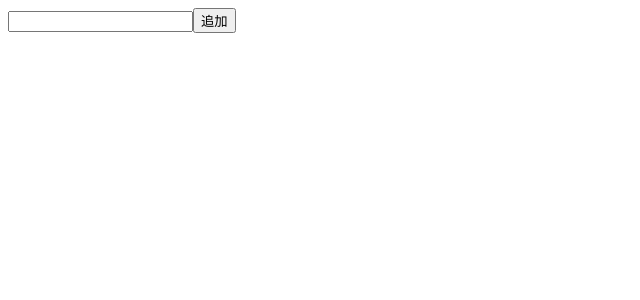
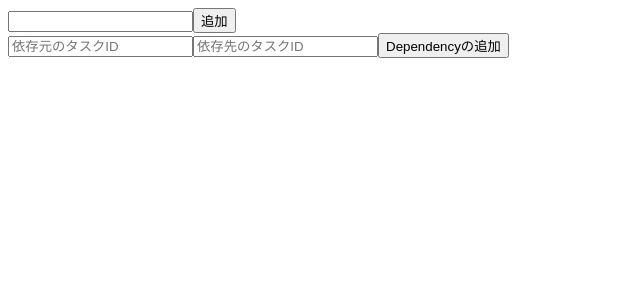
Before and after one commit to Kiikurage/TODOBoard, a React app in the folder workspaces/frontend-react/: page / in a window 1280 px wide. Shown: the top 300 px of the page, without its empty margins (0-640 px from the left). Built offline with nearby package versions, Linux system fonts and the light colour scheme.

Commit message:
タスクに依存関係データを追加

```diff
--- a/workspaces/frontend-react/src/TaskStorage.ts
+++ b/workspaces/frontend-react/src/TaskStorage.ts
@@ -56,6 +56,7 @@ export class TaskStorage {
             description: task.description,
             x: task.x,
             y: task.y,
+            dependencies: [...task.dependencies],
         };
     }
 
@@ -67,6 +68,7 @@ export class TaskStorage {
             description: serializedTask.description ?? '',
             x: serializedTask.x,
             y: serializedTask.y,
+            dependencies: new Set(serializedTask.dependencies ?? []),
         });
     }
 
@@ -100,4 +102,5 @@ interface SerializedTask {
     description: string;
     x: number;
     y: number;
+    dependencies?: string[];
 }
--- /dev/null
+++ b/workspaces/frontend-react/src/lib/isNotNull.ts
@@ -0,0 +1,3 @@
+export function isNotNull<T>(value: T | null | undefined): value is T {
+    return value !== null && value !== undefined;
+}
--- /dev/null
+++ b/workspaces/frontend-react/src/lib/throwError.ts
@@ -0,0 +1,3 @@
+export function throwError(message: string): never {
+    throw new Error(message);
+}
--- a/workspaces/frontend-react/src/model/Task.ts
+++ b/workspaces/frontend-react/src/model/Task.ts
@@ -6,10 +6,17 @@ export class Task {
         public readonly description: string,
         public readonly x: number,
         public readonly y: number,
+        public readonly dependencies: ReadonlySet<string>,
     ) {}
 
     setDescription(description: string): Task {
         return this.copy({ description });
+    }
+
+    addDependency(taskId: string): Task {
+        return this.copy({
+            dependencies: new Set([...this.dependencies, taskId]),
+        });
     }
     setCompleted(completed: boolean): Task {
         return this.copy({ completed });
--- a/workspaces/frontend-react/src/view/BoardView.tsx
+++ b/workspaces/frontend-react/src/view/BoardView.tsx
@@ -3,12 +3,15 @@ import { Task } from '../model/Task';
 import { useSaveTask, useTasks } from './useTasks';
 import { TaskView } from './TaskView';
 import { css } from '@emotion/react';
+import { throwError } from '../lib/throwError';
 
 export function BoardView() {
     const tasks = useTasks();
     const saveTask = useSaveTask();
 
     const [title, setTitle] = useState('');
+    const [taskId1, setTaskId1] = useState('');
+    const [taskId2, setTaskId2] = useState('');
 
     const handleAddTaskButtonClick = () => {
         if (title.trim() === '') return;
@@ -20,9 +23,20 @@ export function BoardView() {
                 description: '',
                 x: 0,
                 y: 0,
+                dependencies: new Set(),
             }),
         );
         setTitle('');
+    };
+
+    const handleAddDependencyButtonClick = () => {
+        const task1 = tasks.get(taskId1) ?? throwError(`Task ${taskId1} is not found`);
+        const task2 = tasks.get(taskId2) ?? throwError(`Task ${taskId2} is not found`);
+
+        console.log(`${task1.title} から ${task2.title} へ依存関係`);
+        console.dir(task1);
+        console.dir(task2);
+        saveTask(task1.addDependency(task2.id));
     };
 
     return (
@@ -49,8 +63,25 @@ export function BoardView() {
                     z-index: 1;
                 `}
             >
-                <input type="text" value={title} onChange={(ev) => setTitle(ev.target.value)} />
-                <button onClick={handleAddTaskButtonClick}>追加</button>
+                <div>
+                    <input type="text" value={title} onChange={(ev) => setTitle(ev.target.value)} />
+                    <button onClick={handleAddTaskButtonClick}>追加</button>
+                </div>
+                <div>
+                    <input
+                        type="text"
+                        placeholder="依存元のタスクID"
+                        value={taskId1}
+                        onChange={(ev) => setTaskId1(ev.target.value)}
+                    />
+                    <input
+                        type="text"
+                        placeholder="依存先のタスクID"
+                        value={taskId2}
+                        onChange={(ev) => setTaskId2(ev.target.value)}
+                    />
+                    <button onClick={handleAddDependencyButtonClick}>Dependencyの追加</button>
+                </div>
             </div>
         </div>
     );
--- a/workspaces/frontend-react/src/view/TaskView.tsx
+++ b/workspaces/frontend-react/src/view/TaskView.tsx
@@ -1,13 +1,20 @@
 import { useState } from 'react';
 import { Task } from '../model/Task';
-import { useDeleteTask, useMoveTaskToFront, useSaveTask } from './useTasks';
+import { useDeleteTask, useMoveTaskToFront, useSaveTask, useTasks } from './useTasks';
 import { css } from '@emotion/react';
 import { useDrag } from './useDrag';
+import { isNotNull } from '../lib/isNotNull';
 
 export function TaskView({ task }: { task: Task }) {
     const saveTask = useSaveTask();
     const deleteTask = useDeleteTask();
     const moveTaskToFront = useMoveTaskToFront();
+
+    const tasks = useTasks();
+
+    const dependentTasks = [...task.dependencies]
+        .map((dependentTaskId) => tasks.get(dependentTaskId))
+        .filter(isNotNull);
 
     const [dragState, handleDragHandleMouseDown] = useDrag({
         onDragEnd: (dragState) => {
@@ -67,6 +74,7 @@ export function TaskView({ task }: { task: Task }) {
                     flex: 1 1 0;
                 `}
             >
+                <span>{task.id}</span>
                 <TitleForm
                     value={task.title}
                     completed={task.completed}
@@ -78,6 +86,12 @@ export function TaskView({ task }: { task: Task }) {
                         saveTask(task.copy({ description }));
                     }}
                 />
+                <ul>
+                    依存しているタスク:
+                    {dependentTasks.map((dependentTask) => (
+                        <li key={dependentTask.id}>{dependentTask.title}</li>
+                    ))}
+                </ul>
             </div>
             <button
                 css={css`
```
